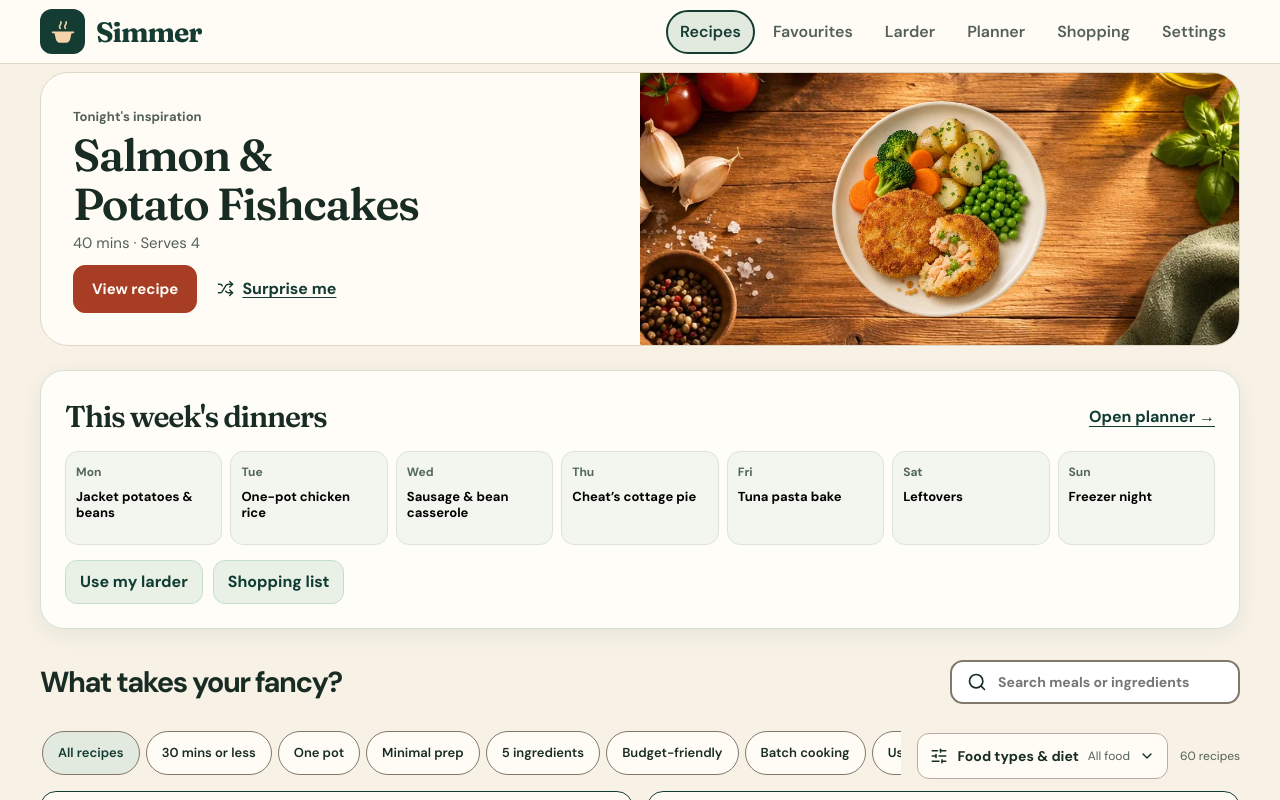
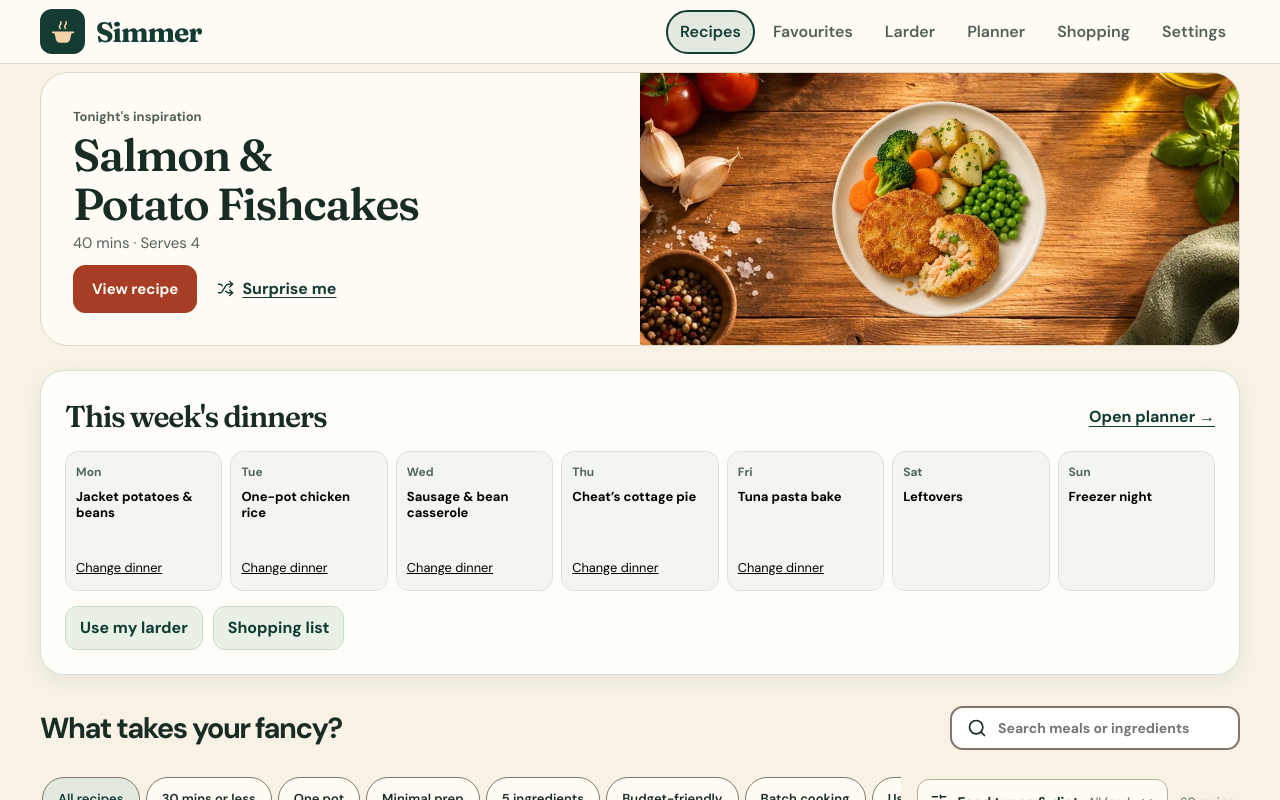
Before and after one commit to simondoescode/nibblepot, a React (Vite) app: page / in a window 1280 px wide. Both pictures are taken after a click on the button "Simmer". Shown: the top 800 px of the page. Built offline with nearby package versions, Linux system fonts and the light colour scheme.

Commit message:
feat: choose dinners directly from the home week strip

```diff
--- a/src/App.tsx
+++ b/src/App.tsx
@@ -205,7 +205,7 @@ export default function App() {
     {page === 'home' && <InstallCard pwa={pwa} />}
     {page === 'home' && <HomePage selectedFoodTypes={selectedFoodTypes} setSelectedFoodTypes={setSelectedFoodTypes} filter={filter} setFilter={setFilter} search={search} setSearch={setSearch}
       favorites={data.favorites} larder={data.larder} stock={data.larderQuantities ?? {}} dates={data.larderDates ?? {}} servings={data.servings ?? {}} onFavorite={toggleFavorite} onOpen={openRecipe}
-      weekSlots={currentWeekSlots} onPlanner={() => { setSelectedWeek(currentWeek); navigate('planner'); }} onLarder={() => navigate('larder')} onShopping={() => navigate('shopping')} />}
+      weekSlots={currentWeekSlots} onPlan={(day, id) => changeSlot(day, { kind: 'recipe', id }, currentWeek)} onPlanner={() => { setSelectedWeek(currentWeek); navigate('planner'); }} onLarder={() => navigate('larder')} onShopping={() => navigate('shopping')} />}
     {page === 'favorites' && <FavouritesPage stock={data.larderQuantities} servings={data.servings} favorites={data.favorites} larder={data.larder}
       onFavorite={toggleFavorite} onOpen={openRecipe} onBrowse={() => navigate('home')} />}
     {page === 'larder' && <LarderPage larder={data.larder} quantities={data.larderQuantities} dates={data.larderDates} onDate={setLarderDate} onOpenRecipe={openRecipe} onQuantity={setLarderQuantity} onToggle={toggleLarder} onFindMeals={findMeals} showMobileBar={!isPreview && !swipe.preview} />}
--- a/src/components/HomePage.tsx
+++ b/src/components/HomePage.tsx
@@ -1,5 +1,7 @@
-import { Search } from 'lucide-react';
-import { useMemo } from 'react';
+import "../styles/home-day.css";
+import { Search, X } from 'lucide-react';
+import * as Dialog from "../ui/dialog";
+import { useMemo, useRef, useState, type CSSProperties } from 'react';
 import type { WeekSlot } from '../types';
 import { TonightInspiration } from './TonightInspiration';
 import { recipes } from '../data';
@@ -25,10 +27,10 @@ type Props = {
   selectedFoodTypes: FoodType[]; setSelectedFoodTypes: (types: FoodType[]) => void;
   filter: Filter; setFilter: (filter: Filter) => void; search: string; setSearch: (search: string) => void;
   favorites: string[]; larder: string[]; stock: Record<string,string>; dates: Record<string,string>; servings: Record<string,number>; onFavorite: (id: string) => void; onOpen: (id: string) => void;
-  weekSlots: WeekSlot[]; onPlanner: () => void; onLarder: () => void; onShopping: () => void;
+  weekSlots: WeekSlot[]; onPlan: (day: number, id: string) => void; onPlanner: () => void; onLarder: () => void; onShopping: () => void;
 };
 
-export function HomePage({ selectedFoodTypes, setSelectedFoodTypes, filter, setFilter, search, setSearch, favorites, larder, stock, dates, servings, onFavorite, onOpen, weekSlots, onPlanner, onLarder, onShopping }: Props) {
+export function HomePage({ selectedFoodTypes, setSelectedFoodTypes, filter, setFilter, search, setSearch, favorites, larder, stock, dates, servings, onFavorite, onOpen, weekSlots, onPlan, onPlanner, onLarder, onShopping }: Props) {
   const filtered = useMemo(() => filterRecipes(recipes, search, filter, larder, selectedFoodTypes, stock, servings), [search, filter, larder, selectedFoodTypes, stock, servings]);
   const ready = filter === 'larder' ? filtered.filter(recipe => missingRequiredIngredients(recipe, larder, stock, servings[recipe.id] ?? 4).length === 0) : filtered;
   const nearly = filter === 'larder' ? filtered.filter(recipe => {
@@ -41,9 +43,57 @@ export function HomePage({ selectedFoodTypes, setSelectedFoodTypes, filter, setF
   if (filter === 'larder') { ready.sort(byUseSoon); nearly.sort(byUseSoon); other.sort(byUseSoon); }
   const resultCount = filtered.length === recipes.length ? `${recipes.length}` : `${filtered.length} of ${recipes.length}`;
   const clearFilters = () => { setSearch(''); setFilter('all'); setSelectedFoodTypes([]); };
+  const days = ['Monday', 'Tuesday', 'Wednesday', 'Thursday', 'Friday', 'Saturday', 'Sunday'];
+  const [day, setDay] = useState(0);
+  const [pickerOpen, setPickerOpen] = useState(false);
+  const [query, setQuery] = useState('');
+  const opener = useRef<HTMLButtonElement | null>(null);
+  const openPicker = (index: number, button: HTMLButtonElement) => {
+    opener.current = button;
+    setDay(index);
+    setQuery('');
+    setPickerOpen(true);
+  };
+  const matches = useMemo(() => pickerOpen ? filterRecipes(recipes, query, 'all', [])
+    .sort((a, b) => Number(favorites.includes(b.id)) - Number(favorites.includes(a.id))) : [], [pickerOpen, query, favorites]);
+  const anchor = opener.current?.getBoundingClientRect();
   return <>
     <TonightInspiration recipes={ready.length ? ready : nearly.length ? nearly : filtered} onOpen={onOpen} />
-    <section className="simmer-home-plan" aria-label="This week's meal plan"><div className="simmer-home-plan-heading"><h2>This week's dinners</h2><button type="button" onClick={onPlanner}>Open planner →</button></div><div className="simmer-home-days">{weekSlots.map((slot,index) => {const meal=slot.kind === 'recipe' ? recipes.find(recipe=>recipe.id===slot.id) : undefined;return <button type="button" key={index} onClick={onPlanner}><span>{['Mon','Tue','Wed','Thu','Fri','Sat','Sun'][index]}</span><strong>{meal?.title ?? (slot.kind === 'leftovers' ? 'Leftovers' : slot.kind === 'freezer' ? 'Freezer night' : 'Choose dinner')}</strong></button>;})}</div><div className="simmer-home-shortcuts"><button type="button" onClick={onLarder}>Use my larder</button><button type="button" onClick={onShopping}>Shopping list</button></div></section>
+    <section className="simmer-home-plan" aria-label="This week's meal plan"><div className="simmer-home-plan-heading"><h2>This week's dinners</h2><button type="button" onClick={onPlanner}>Open planner →</button></div><div className="simmer-home-days">
+      {weekSlots.map((slot, index) => {
+        const meal = slot.kind === 'recipe' ? recipes.find(recipe => recipe.id === slot.id) : undefined;
+        const title = meal?.title ?? (slot.kind === 'leftovers' ? 'Leftovers' : slot.kind === 'freezer' ? 'Freezer night' : 'Choose dinner');
+        return <div className="home-day" key={days[index]}>
+          <button type="button" onClick={event => meal ? onOpen(meal.id) : openPicker(index, event.currentTarget)}>
+            <span>{days[index].slice(0, 3)}</span><strong>{title}</strong>
+          </button>
+          {meal && <button type="button" className="home-change" aria-label={`Change dinner for ${days[index]}`} onClick={event => openPicker(index, event.currentTarget)}>Change dinner</button>}
+        </div>;
+      })}
+    </div><div className="simmer-home-shortcuts"><button type="button" onClick={onLarder}>Use my larder</button><button type="button" onClick={onShopping}>Shopping list</button></div></section>
+    <Dialog.Root historyKey="home-day-picker" open={pickerOpen} onOpenChange={setPickerOpen}>
+      <Dialog.Portal>
+        <Dialog.Overlay className="planner-picker-overlay"/>
+        <Dialog.Content className="planner-picker-dialog home-day-picker" aria-describedby={undefined}
+          style={{ '--day-left': `${anchor?.left ?? 16}px`, '--day-top': `${(anchor?.bottom ?? 8) + 8}px` } as CSSProperties}
+          onCloseAutoFocus={event => { event.preventDefault(); opener.current?.focus(); }}>
+          <div className="planner-picker-heading"><Dialog.Title>Dinner for {days[day]}</Dialog.Title>
+            <Dialog.Close className="planner-picker-close" aria-label="Close dinner picker"><X size={20}/></Dialog.Close></div>
+          <label className="planner-picker-search"><Search size={18} aria-hidden="true"/>
+            <input type="search" value={query} aria-label="Search dinners" placeholder="Search meals or ingredients" onChange={event => setQuery(event.target.value)}/>
+          </label>
+          <div className="planner-picker-results">
+            {matches.map(recipe => <button className="planner-meal-option" key={recipe.id} type="button"
+              onClick={() => { onPlan(day, recipe.id); setPickerOpen(false); }}>
+              <img width="64" height="48" alt="" loading="lazy" src={import.meta.env.BASE_URL + (recipe.image ?? 'recipes/jacket.svg')}/>
+              <span className="planner-meal-copy"><strong>{recipe.title}</strong>
+                <small>{recipe.mins} min{favorites.includes(recipe.id) && ' · Favourite'}</small></span>
+            </button>)}
+            {!matches.length && <p role="status">No dinners match your search.</p>}
+          </div>
+        </Dialog.Content>
+      </Dialog.Portal>
+    </Dialog.Root>
     <section className="menu-toolbar" aria-label="Browse recipes">
     <div className="section-heading"><div><h2>What takes your fancy?</h2>
 </div>
--- /dev/null
+++ b/src/styles/home-day.css
@@ -0,0 +1,7 @@
+.home-day { display:flex; flex-direction:column; min-width:0; background:#f3f6ee; border:1px solid #dce4d7; border-radius:13px; }
+.simmer-home-days .home-day button { flex:1; border:0; width:100%; }
+.simmer-home-days .home-day .home-change { flex:none; min-height:44px; justify-content:center; text-decoration:underline; font-size:.8rem; }
+@media(max-width:700px) { .home-day { flex:0 0 122px; scroll-snap-align:start; } }
+@media(min-width:1025px) {
+  .planner-picker-dialog.home-day-picker { width:360px; height:min(460px, calc(100dvh - 32px)); left:clamp(16px,var(--day-left),calc(100vw - 376px)); top:clamp(16px,var(--day-top),calc(100dvh - 476px)); transform:none; }
+}
```
